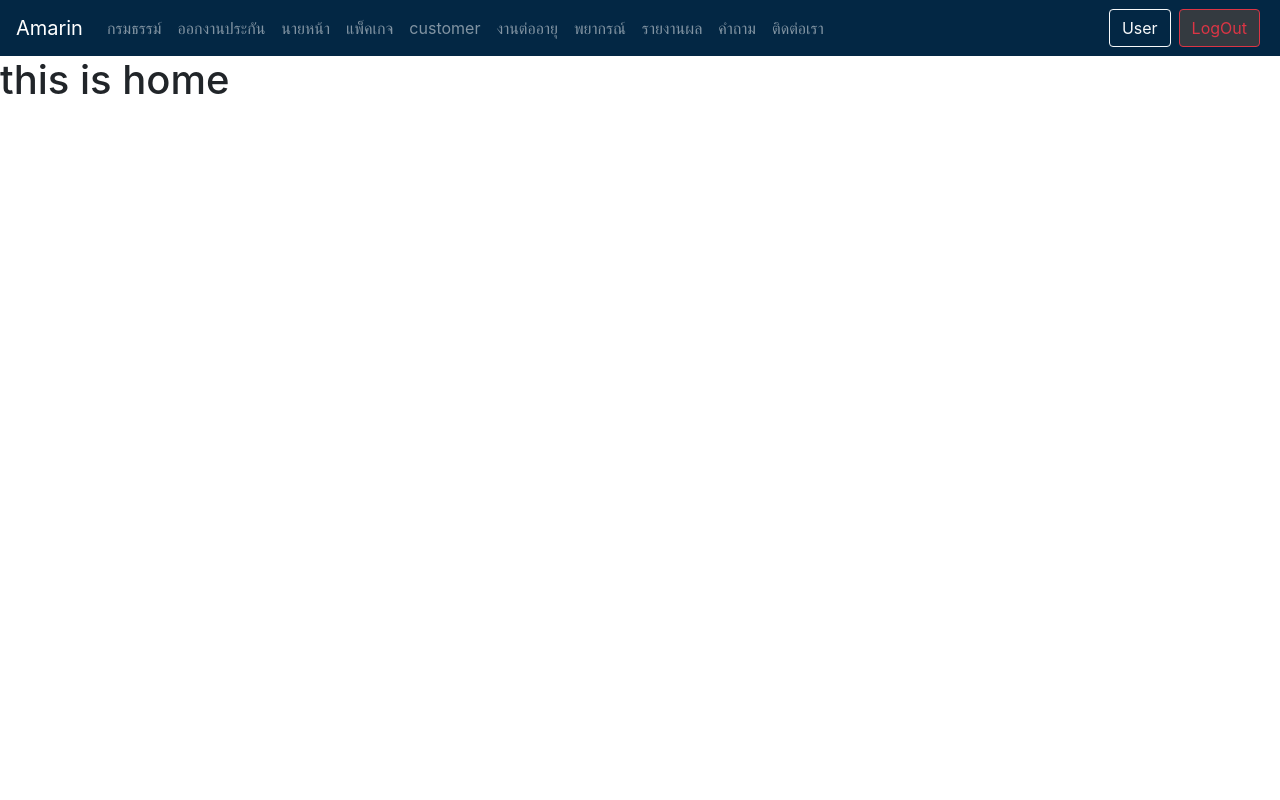
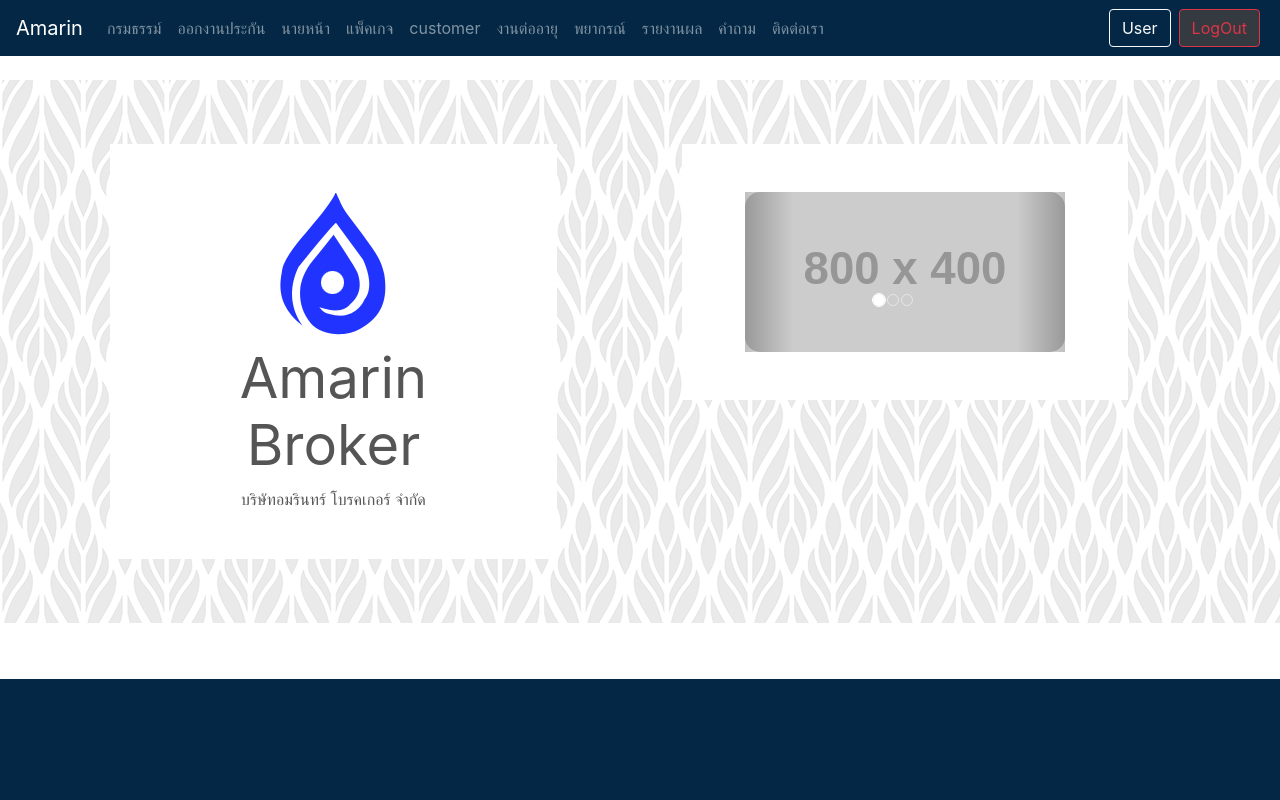
Before and after one commit to bboomber/projectterm2, a Django app: page / in a window 1280 px wide. Run offline with Django 3.2, Linux system fonts and the light colour scheme; a user stored in the database is signed in; data comes from the database, SQL or seed files in the repository; grey boxes labelled with a size stand in for pictures from a placeholder-image service; some libraries are stand-ins or nearby versions.

Commit message:
รูป css home
ใส่หลายอย่างเลย

```diff
--- /dev/null
+++ b/mysite/employee_control/static/employee_control/css/carousel.css
@@ -0,0 +1,215 @@
+.carousel {
+    position: relative;
+}
+
+.carousel-inner {
+    position: relative;
+    width: 100%;
+    overflow: hidden;
+}
+
+.carousel-inner>.item {
+    position: relative;
+    display: none;
+    -webkit-transition: .6s ease-in-out left;
+    transition: .6s ease-in-out left;
+}
+
+.carousel-inner>.item>img,
+.carousel-inner>.item>a>img {
+    display: block;
+    max-width: 100%;
+    height: auto;
+    line-height: 1;
+}
+
+.carousel-inner>.active,
+.carousel-inner>.next,
+.carousel-inner>.prev {
+    display: block;
+}
+
+.carousel-inner>.active {
+    left: 0;
+}
+
+.carousel-inner>.next,
+.carousel-inner>.prev {
+    position: absolute;
+    top: 0;
+    width: 100%;
+}
+
+.carousel-inner>.next {
+    left: 100%;
+}
+
+.carousel-inner>.prev {
+    left: -100%;
+}
+
+.carousel-inner>.next.left,
+.carousel-inner>.prev.right {
+    left: 0;
+}
+
+.carousel-inner>.active.left {
+    left: -100%;
+}
+
+.carousel-inner>.active.right {
+    left: 100%;
+}
+
+.carousel-control {
+    position: absolute;
+    top: 0;
+    bottom: 0;
+    left: 0;
+    width: 15%;
+    font-size: 20px;
+    color: #fff;
+    text-align: center;
+    text-shadow: 0 1px 2px rgba(0, 0, 0, .6);
+    filter: alpha(opacity=50);
+    opacity: .5;
+}
+
+.carousel-control.left {
+    background-image: -webkit-linear-gradient(left, color-stop(rgba(0, 0, 0, .5) 0%), color-stop(rgba(0, 0, 0, .0001) 100%));
+    background-image: linear-gradient(to right, rgba(0, 0, 0, .5) 0%, rgba(0, 0, 0, .0001) 100%);
+    filter: progid: DXImageTransform.Microsoft.gradient(startColorstr='#80000000', endColorstr='#00000000', GradientType=1);
+    background-repeat: repeat-x;
+}
+
+.carousel-control.right {
+    right: 0;
+    left: auto;
+    background-image: -webkit-linear-gradient(left, color-stop(rgba(0, 0, 0, .0001) 0%), color-stop(rgba(0, 0, 0, .5) 100%));
+    background-image: linear-gradient(to right, rgba(0, 0, 0, .0001) 0%, rgba(0, 0, 0, .5) 100%);
+    filter: progid: DXImageTransform.Microsoft.gradient(startColorstr='#00000000', endColorstr='#80000000', GradientType=1);
+    background-repeat: repeat-x;
+}
+
+.carousel-control:hover,
+.carousel-control:focus {
+    color: #fff;
+    text-decoration: none;
+    filter: alpha(opacity=90);
+    outline: none;
+    opacity: .9;
+}
+
+.carousel-control .icon-prev,
+.carousel-control .icon-next,
+.carousel-control .glyphicon-chevron-left,
+.carousel-control .glyphicon-chevron-right {
+    position: absolute;
+    top: 50%;
+    z-index: 5;
+    display: inline-block;
+}
+
+.carousel-control .icon-prev,
+.carousel-control .glyphicon-chevron-left {
+    left: 50%;
+}
+
+.carousel-control .icon-next,
+.carousel-control .glyphicon-chevron-right {
+    right: 50%;
+}
+
+.carousel-control .icon-prev,
+.carousel-control .icon-next {
+    width: 20px;
+    height: 20px;
+    margin-top: -10px;
+    margin-left: -10px;
+    font-family: serif;
+}
+
+.carousel-control .icon-prev:before {
+    content: '\2039';
+}
+
+.carousel-control .icon-next:before {
+    content: '\203a';
+}
+
+.carousel-indicators {
+    position: absolute;
+    bottom: 10px;
+    left: 50%;
+    z-index: 15;
+    width: 60%;
+    padding-left: 0;
+    margin-left: -30%;
+    text-align: center;
+    list-style: none;
+}
+
+.carousel-indicators li {
+    display: inline-block;
+    width: 10px;
+    height: 10px;
+    margin: 1px;
+    text-indent: -999px;
+    cursor: pointer;
+    background-color: #000 \9;
+    background-color: rgba(0, 0, 0, 0);
+    border: 1px solid #fff;
+    border-radius: 10px;
+}
+
+.carousel-indicators .active {
+    width: 12px;
+    height: 12px;
+    margin: 0;
+    background-color: #fff;
+}
+
+.carousel-caption {
+    position: absolute;
+    right: 15%;
+    bottom: 20px;
+    left: 15%;
+    z-index: 10;
+    padding-top: 20px;
+    padding-bottom: 20px;
+    color: #fff;
+    text-align: center;
+    text-shadow: 0 1px 2px rgba(0, 0, 0, .6);
+}
+
+.carousel-caption .btn {
+    text-shadow: none;
+}
+
+@media screen and (min-width: 768px) {
+    .carousel-control .glyphicons-chevron-left,
+    .carousel-control .glyphicons-chevron-right,
+    .carousel-control .icon-prev,
+    .carousel-control .icon-next {
+        width: 30px;
+        height: 30px;
+        margin-top: -15px;
+        margin-left: -15px;
+        font-size: 30px;
+    }
+    .carousel-caption {
+        right: 20%;
+        left: 20%;
+        padding-bottom: 30px;
+    }
+    .carousel-indicators {
+        bottom: 20px;
+    }
+}
+
+
+/* --------------------------------------- */
+
+.repeat-bg {
+    background-image: url("../image/repeat.jpg");
+}
--- a/mysite/employee_control/static/employee_control/css/emp_con.css
+++ b/mysite/employee_control/static/employee_control/css/emp_con.css
@@ -122,3 +122,76 @@
     position: absolute;
     left: 50%;
 }
+
+
+/* ----------------- */
+
+.img-responsive,
+.thumbnail>img,
+.thumbnail a>img,
+.carousel-inner>.item>img,
+.carousel-inner>.item>a>img {
+    display: block;
+    width: 100%;
+    height: auto;
+}
+
+
+/* ------------------- Carousel Styling ------------------- */
+
+.carousel-inner {
+    border-radius: 15px;
+}
+
+.carousel-caption {
+    background-color: rgba(0, 0, 0, .5);
+    position: absolute;
+    left: 0;
+    right: 0;
+    bottom: 0;
+    z-index: 10;
+    padding: 0 0 10px 25px;
+    color: #fff;
+    text-align: left;
+}
+
+.carousel-indicators {
+    position: absolute;
+    bottom: 0;
+    right: 0;
+    left: 0;
+    width: 100%;
+    z-index: 15;
+    margin: 0;
+    padding: 0 25px 25px 0;
+    text-align: right;
+}
+
+.carousel-control.left,
+.carousel-control.right {
+    background-image: none;
+}
+
+
+/* ------------------- Section Styling - Not needed for carousel styling ------------------- */
+
+.section-white {
+    padding: 10px 0;
+}
+
+.section-white {
+    background-color: #fff;
+    color: #555;
+}
+
+@media screen and (min-width: 768px) {
+    .section-white {
+        padding: 1.5em 0;
+    }
+}
+
+@media screen and (min-width: 992px) {
+    .container {
+        max-width: 930px;
+    }
+}
--- a/mysite/mysite/templates/mysite/home.html
+++ b/mysite/mysite/templates/mysite/home.html
@@ -1,7 +1,85 @@
-{% extends "mysite/base.html" %}
-{% load crispy_forms_tags %}
-{% block content %}
+{% extends "mysite/base.html" %} {% load crispy_forms_tags %} {% block content %} {% load static %}
+<link rel="stylesheet" href="{% static 'employee_control/css/carousel.css' %}">
+<script src="//netdna.bootstrapcdn.com/bootstrap/3.1.0/js/bootstrap.min.js"></script>
+<script src="//code.jquery.com/jquery-1.11.1.min.js"></script>
+<!------ Include the above in your HEAD tag ---------->
 
-<h1>this is home</h1>
+<section class="section-white">
 
+    <body class="bg-darkblue">
+        <div class="jumbotron jumbotron-fluid repeat-bg text-center">
+            <div class="row col-lg-11">
+                <div class="col-lg-1"></div>
+                <div class="col-lg-5">
+                    <div class="container bg-white add-radius p-5">
+                        <img src="{% static 'employee_control/image/amarin.png' %}" class="mb-2">
+                        <h1 class="display-4"><b>Amarin Broker</b></h1>
+                        บริษัทอมรินทร์ โบรคเกอร์ จำกัด
+                    </div>
+                </div>
+                <div class="col-lg-1"></div>
+                <div class="col-lg-5">
+                    <div class="container bg-white add-radius p-5">
+                        {% if user.is_authenticated %}
+                        <div class="container">
+                            <div id="carousel-example-generic" class="carousel slide" data-ride="carousel">
+                                <!-- Indicators -->
+                                <ol class="carousel-indicators">
+                                    <li data-target="#carousel-example-generic" data-slide-to="0" class="active"></li>
+                                    <li data-target="#carousel-example-generic" data-slide-to="1"></li>
+                                    <li data-target="#carousel-example-generic" data-slide-to="2"></li>
+                                </ol>
+
+                                <!-- Wrapper for slides -->
+                                <div class="carousel-inner">
+                                    <div class="item active">
+                                        <img src="http://placehold.it/800x400" alt="...">
+                                        <!-- <div class="carousel-caption">
+                                        <h2>Heading</h2>
+                                    </div> -->
+                                    </div>
+                                    <div class="item">
+                                        <img src="http://placehold.it/800x400" alt="...">
+                                        <!-- <div class="carousel-caption">
+                                        <h2>Heading</h2>
+                                    </div> -->
+                                    </div>
+                                    <div class="item">
+                                        <img src="http://placehold.it/800x400" alt="...">
+                                        <!-- <div class="carousel-caption">
+                                        <h2>Heading</h2>
+                                    </div> -->
+                                    </div>
+                                </div>
+
+                                <!-- Controls -->
+                                <a class="left carousel-control" href="#carousel-example-generic" data-slide="prev">
+                                    <span class="glyphicon glyphicon-chevron-left"></span>
+                                </a>
+                                <a class="right carousel-control" href="#carousel-example-generic" data-slide="next">
+                                    <span class="glyphicon glyphicon-chevron-right"></span>
+                                </a>
+                            </div>
+                        </div>
+                        {% else %}
+                        <h2 class="m-5">กรุณาเข้าสู่ระบบ</h2>
+                        <a href="/login/" class="btn btn-light">เข้าสู่ระบบ</a>
+                        <a href="/register/" class="btn btn-warning">สมัครสมาชิก</a>{% endif %}
+                    </div>
+                </div>
+
+            </div>
+
+            <div class="col bg-gray">
+                <div class="container">
+                    <div class="row">
+
+                    </div>
+                </div>
+            </div>
+
+
+
+
+</section>
 {% endblock %}
```
Also changed, not shown: mysite/employee_control/static/employee_control/image/DBDdicut.png (added), mysite/employee_control/static/employee_control/image/OICdicut.png (added), mysite/employee_control/static/employee_control/image/amarin.png (added), mysite/employee_control/static/employee_control/image/repeat.jpg (added).
